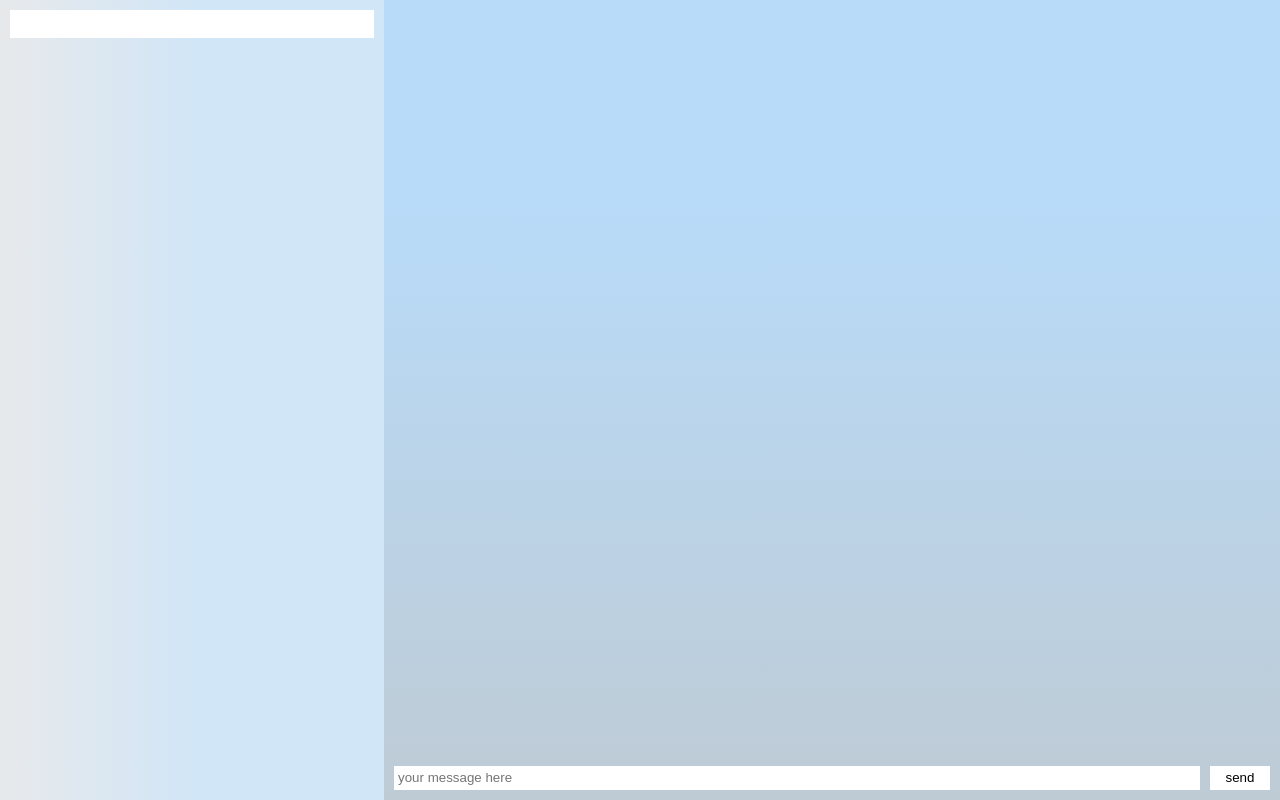
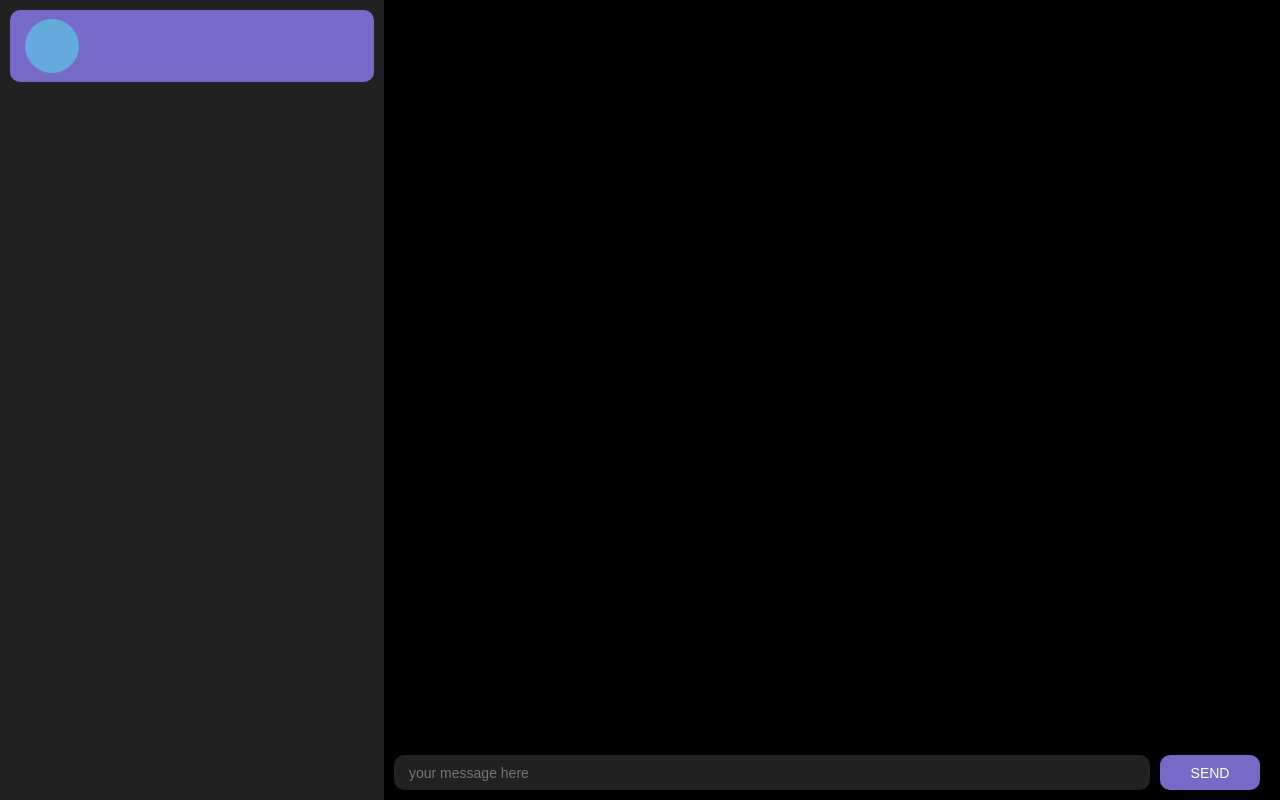
Before and after one commit to VitasPirozhko/chat-websockets-, a website with bundled scripts: page client/index.html in a window 1280 px wide. Built offline with nearby package versions, Linux system fonts and the light colour scheme; files whose address does not match are found by name.

Commit message:
layout update

```diff
--- a/client/index.html
+++ b/client/index.html
@@ -8,13 +8,13 @@
 <body>
 <main class="main">
   <aside>
-    <pre class="username" id="username"></pre>
+    <div class="username"><span class="userIco" id="userIco"></span><span id="username"></span></div>
 
     <pre class="scrollable" id="rooms"></pre>
   </aside>
 
   <article>
-    <pre class="scrollable" id="messages"></pre>
+    <div class="scrollable" id="messages"></div>
 
     <pre class="typing" id="typingStatus"></pre>
 
--- a/client/main.js
+++ b/client/main.js
@@ -3,6 +3,7 @@ import { Messages } from "./modules/messages.js";
 import { Socket } from "./modules/socket.js";
 import { MessageForm } from "./modules/message_form.js";
 import { TypingStatus } from "./modules/typing_status.js";
+import { Label } from "./modules/label.js";
 
 document.addEventListener('DOMContentLoaded', () => {
     const socket = new Socket()
@@ -10,9 +11,11 @@ document.addEventListener('DOMContentLoaded', () => {
     const messages = new Messages('#messages');
     const messageForm = new MessageForm('#messageForm');
     const typingStatus = new TypingStatus('#typingStatus');
+    const label = new Label('#userIco');
 
     socket.onSetUsername((name) =>{
         username.render(name);
+        label.render(name[0]);
         messages.renderSysterMessage(`${name} assigned to you.`);
     });
 
--- a/client/modules/messages.js
+++ b/client/modules/messages.js
@@ -4,8 +4,18 @@ export class Messages {
     };
 
     renderMessage = (username, message) => {
-        this.node.innerHTML += `[${username}] ${message}\n`;
+        this.node.innerHTML += `<div class="message ${username === 'you' ? 'to_right' : ''}">
+            <span>
+                [${username}] ${message}<div class="time">18:50</div>
+            </span>
+        </div>`;
+
+        this.scrollToEnd()
     };
+
+    scrollToEnd() {
+        this.node.scrollTop = this.node.scrollHeight;
+    }
 
     renderSysterMessage = message => {
         this.renderMessage('system', message);
--- a/client/modules/username.js
+++ b/client/modules/username.js
@@ -1,3 +1,3 @@
 import { Label } from "./label.js";
 
-export class Usename  extends Label{}
+export class Usename extends Label{}
--- a/client/styles.css
+++ b/client/styles.css
@@ -21,16 +21,37 @@ body {
 	width: 100%;
 	display: flex;
 	justify-content: space-between;
-	padding: 10px 0 0 0;
+	padding: 10px 10px 0 0;
+	box-sizing: border-box;
 }
 
 .form input {
 	flex-grow: 1;
+    background: rgb(33,33,33);
+    color: white;
+    outline: none;
+    border: none;
+    font-size: 14px;
+    border-radius: 10px;
+    height: 35px;
+    padding: 0 15px;
+    box-sizing: border-box;
 }
 
 .form button {
-	width: 60px;
-	margin-left: 10px;
+	cursor: pointer;
+    width: 100px;
+    margin-left: 10px;
+    color: white;
+    outline: none;
+    border: none;
+    font-size: 14px;
+    border-radius: 10px;
+    height: 35px;
+    padding: 0 15px;
+    box-sizing: border-box;
+    text-transform: uppercase;
+    background: rgb(118,106,200);
 }
 
 .form.form--small {
@@ -44,6 +65,7 @@ body {
 .scrollable {
 	overflow-y: scroll;
 	flex-grow: 1;
+	color: white;
 }
 
 article, aside {
@@ -53,27 +75,32 @@ article, aside {
 
 article {
 	width: 70%;
-	background: linear-gradient(#b8dbf9 198px,#becbd5 100%);
+	background: black;
 	padding: 10px;
 	box-sizing: border-box
 }
 
 aside {
 	width: 30%;
-	background: linear-gradient(to right, #e7e9eb 0%,#d1e6f7 198px);
+	background: rgb(33,33,33);
 	padding: 10px;
 	box-sizing: border-box;
 }
 
 .username {
 	font-size: 16px;
-	background: white;
+	background: rgb(118,106,200);
 	margin-right: 10px;
-	padding: 5px;
 	margin-bottom: 10px;
 	width: 100%;
-	height: 28px;
 	overflow: hidden;
+	color: white;
+	height: 72px;
+	display: flex;
+	align-items: center;
+	box-sizing: border-box;
+	border-radius: 10px;
+	padding: 0 15px;
 }
 
 button, input {
@@ -83,3 +110,50 @@ button, input {
 	line-height: 24px;
 	padding: 0 4px;
 }
+
+.message span {
+    background: rgb(33,33,33);
+    padding: 5px 40px 25px 8px;
+    box-sizing: border-box;
+	border-radius: 5px;
+	display: inline-block;
+	position: relative;
+	font-family: Courier;
+	font-size: 14px;
+}
+
+.message {
+	margin-top: 10px;
+}
+
+.message.to_right {
+	display: flex;
+	justify-content: flex-end;
+	padding-right: 10px;
+}
+
+.message:first-child {
+	margin-top: 0;
+}
+
+.time {
+	position: absolute;
+	right: 5px;
+	bottom: 5px;
+	color: rgb(104, 108, 114);
+    font-size: 12px;
+}
+
+.userIco {
+    background: #65aadd;
+    width: 54px;
+    height: 54px;
+    display: flex;
+    align-items: center;
+    justify-content: center;
+    text-transform: uppercase;
+    border-radius: 100%;
+    font-weight: bold;
+    font-size: 22px;
+    margin-right: 10px;
+}
```
